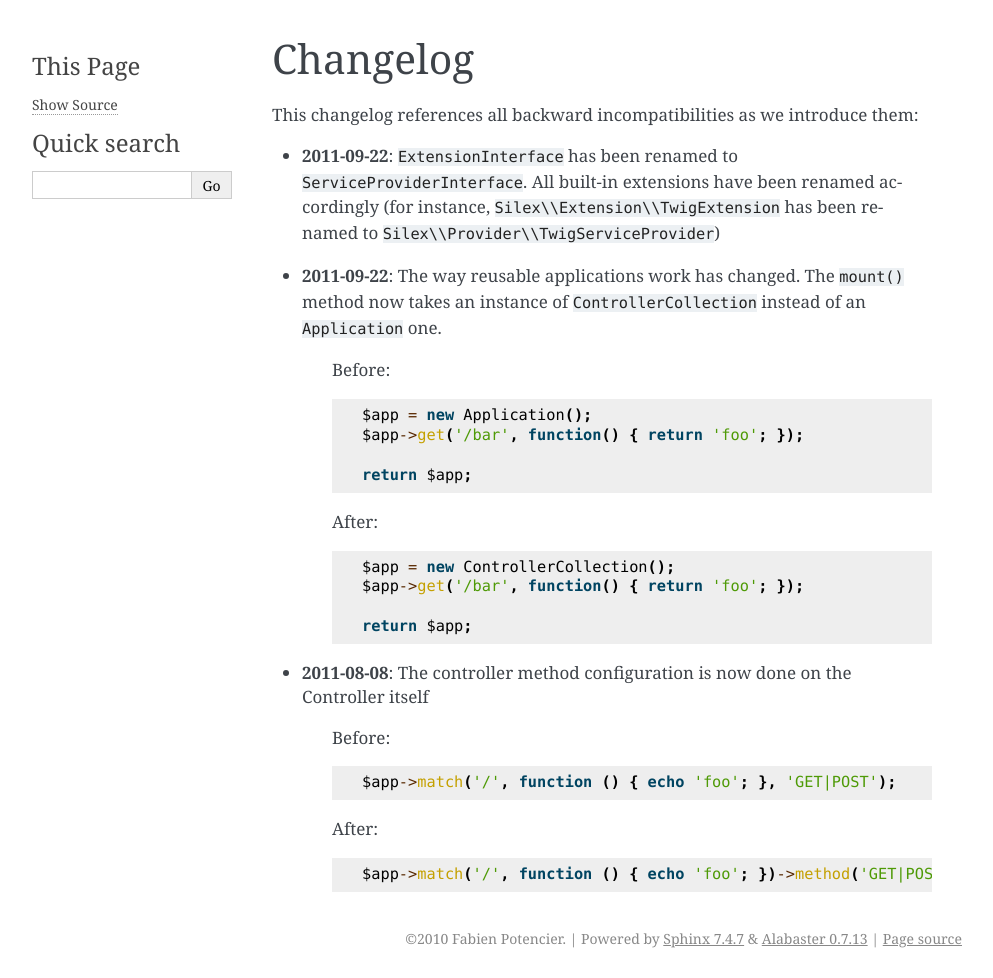
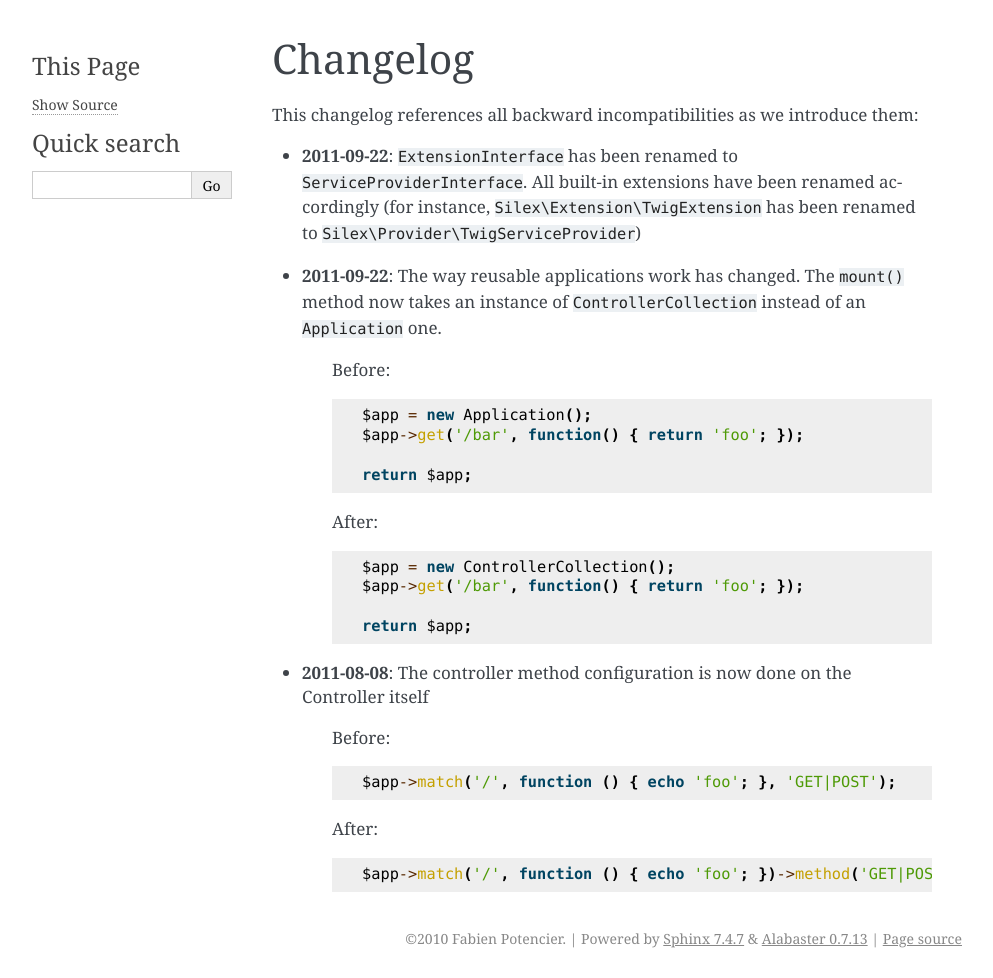
Before and after one commit to silexphp/Silex, a Sphinx documentation site: the page built from doc/changelog.rst, in a window 1280 px wide. Shown: the whole page, without its empty margins (148-1141 px from the left). Built offline with Sphinx 7.4.7, drawn with Linux system fonts in a browser that asks for light colours.

Commit message:
fixed doc markup (is it ok now?)

```diff
--- a/doc/changelog.rst
+++ b/doc/changelog.rst
@@ -5,8 +5,8 @@ This changelog references all backward incompatibilities as we introduce them:
 
 * **2011-09-22**: ``ExtensionInterface`` has been renamed to
   ``ServiceProviderInterface``. All built-in extensions have been renamed
-  accordingly (for instance, ``Silex\\Extension\\TwigExtension`` has been
-  renamed to ``Silex\\Provider\\TwigServiceProvider``)
+  accordingly (for instance, ``Silex\Extension\TwigExtension`` has been
+  renamed to ``Silex\Provider\TwigServiceProvider``)
 
 * **2011-09-22**: The way reusable applications work has changed. The
   ``mount()`` method now takes an instance of ``ControllerCollection`` instead
```
